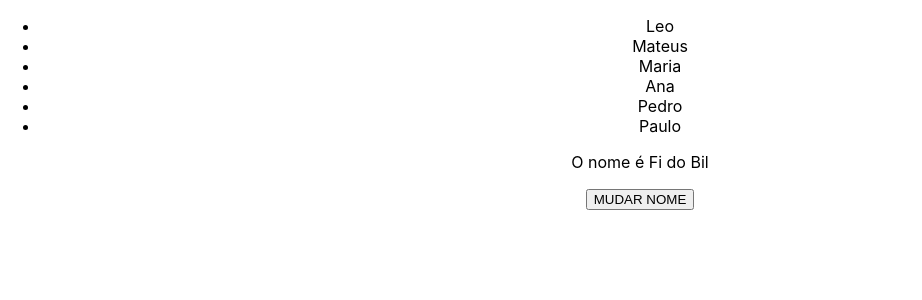
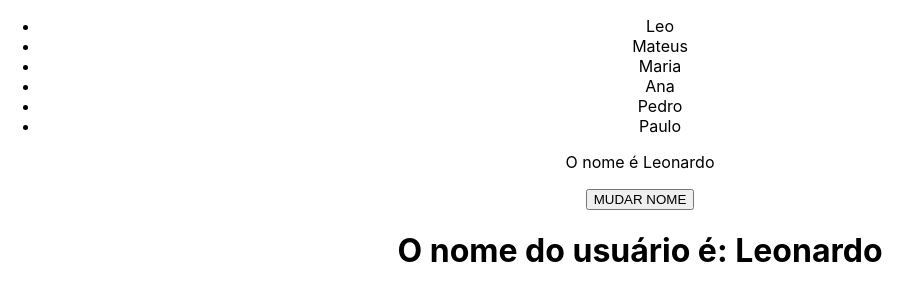
Before and after one commit to LeonardoAlves04/react-zero-a-maestria, a React (Create React App) app in the folder exercicio/: page / in a window 1280 px wide. Both pictures are taken after a click on the button "MUDAR NOME". Shown: the top 300 px of the page, without its empty margins (0-922 px from the left). Built offline with nearby package versions, Linux system fonts and the light colour scheme.

Commit message:
feat: aula sobre props

```diff
--- a/exercicio/src/App.js
+++ b/exercicio/src/App.js
@@ -1,13 +1,16 @@
 import './App.css';
 import ListRender from './components/ListRender';
 import ConditionalRender from './components/ConditionalRender';
+import ShowUserName from './components/ShowUserName';
 
 function App() {
 
+  const name = "Leonardo"
   return (
     <div className="App">
       <ListRender />
       <ConditionalRender />
+      <ShowUserName name={name} />
     </div >
   );
 }
--- a/exercicio/src/components/ConditionalRender.jsx
+++ b/exercicio/src/components/ConditionalRender.jsx
@@ -1,18 +1,18 @@
 import React, { useState } from "react";
 
 function ConditionalRender() {
-  const [name, setName] = useState("Leonardo");
+  const [name, setName] = useState("Fi do Bil");
 
   return (
     <div>
-      {name === "Fi do Bil" ? (
+      {name === "Leonardo" ? (
         <div>
-          <p>O nome é Fi do Bil </p>
+          <p>O nome é Leonardo </p>
         </div>
       ) : (
         <p>Nome do caboclo não encontrado</p>
       )}
-      <button onClick={() => setName("Fi do Bil")}>MUDAR NOME</button>
+      <button onClick={() => setName("Leonardo")}>MUDAR NOME</button>
     </div>
   );
 }
--- /dev/null
+++ b/exercicio/src/components/ShowUserName.jsx
@@ -0,0 +1,11 @@
+import React from "react";
+
+function ShowUserName(props) {
+  return (
+    <div>
+      <h1>O nome do usuário é: {props.name}</h1>
+    </div>
+  );
+}
+
+export default ShowUserName;
```
